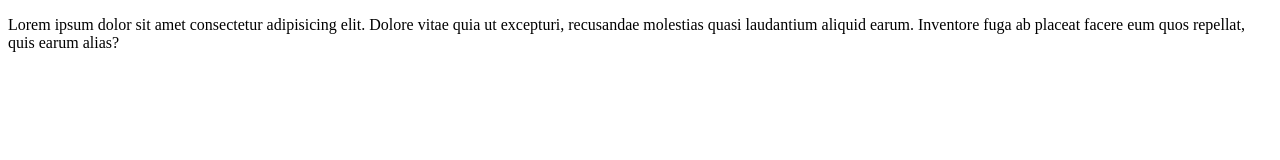
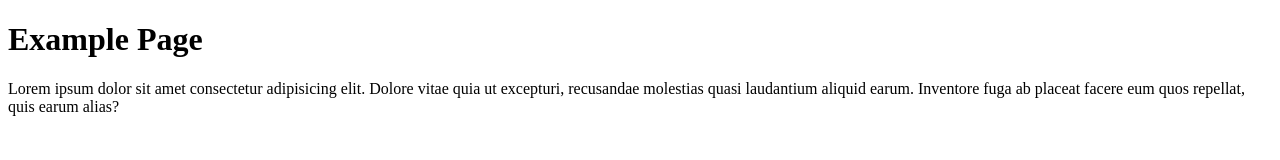
Before and after one commit to team-jeej/example, a plain HTML site: page index.html in a window 1280 px wide. Drawn offline with Linux system fonts and the light colour scheme.

```diff
--- a/index.html
+++ b/index.html
@@ -7,6 +7,7 @@
 	<title>Document</title>
 </head>
 <body>
+	<h1>Example Page</h1>
 	<p>Lorem ipsum dolor sit amet consectetur adipisicing elit. Dolore vitae quia ut excepturi, recusandae molestias quasi laudantium aliquid earum. Inventore fuga ab placeat facere eum quos repellat, quis earum alias?</p>
 </body>
 </html>
```
